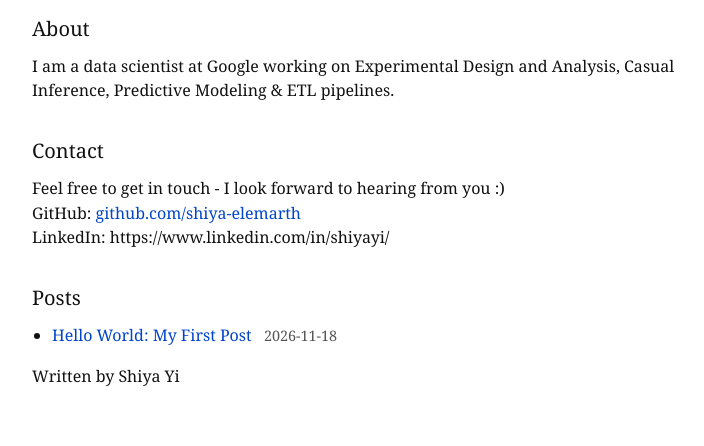
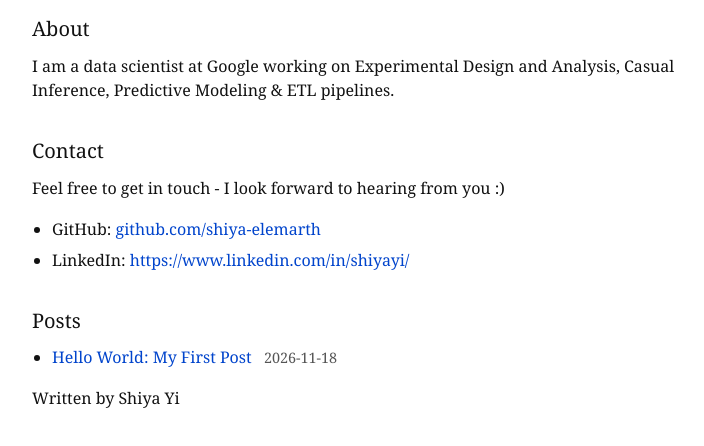
Before and after one commit to shiya-elemarth/shiya-elemarth.github.io, a plain HTML site: page index.html in a window 1280 px wide. Shown: the part 158-604 px from the top of the page, without its empty margins (268-972 px from the left). Drawn offline with Linux system fonts and the light colour scheme.

Commit message:
Enhance contact section with GitHub and LinkedIn links
Updated contact information section to include links.

```diff
--- a/index.html
+++ b/index.html
@@ -23,10 +23,12 @@
 
   <h2 id="contact">Contact</h2>
   <p>
-    Feel free to get in touch - I look forward to hearing from you :)<br>
-    GitHub: <a href="https://github.com/shiya-elemarth">github.com/shiya-elemarth</a><br>
-    LinkedIn: https://www.linkedin.com/in/shiyayi/
+    Feel free to get in touch - I look forward to hearing from you :)
   </p>
+  <ul>
+    <li>GitHub: <a href="https://github.com/shiya-elemarth">github.com/shiya-elemarth</a></li>
+    <li>LinkedIn: <a href="https://www.linkedin.com/in/shiyayi/">https://www.linkedin.com/in/shiyayi/</a></li>
+  </ul>
 
   <h2 id="posts">Posts</h2>
   <ul class="post-list">
```
